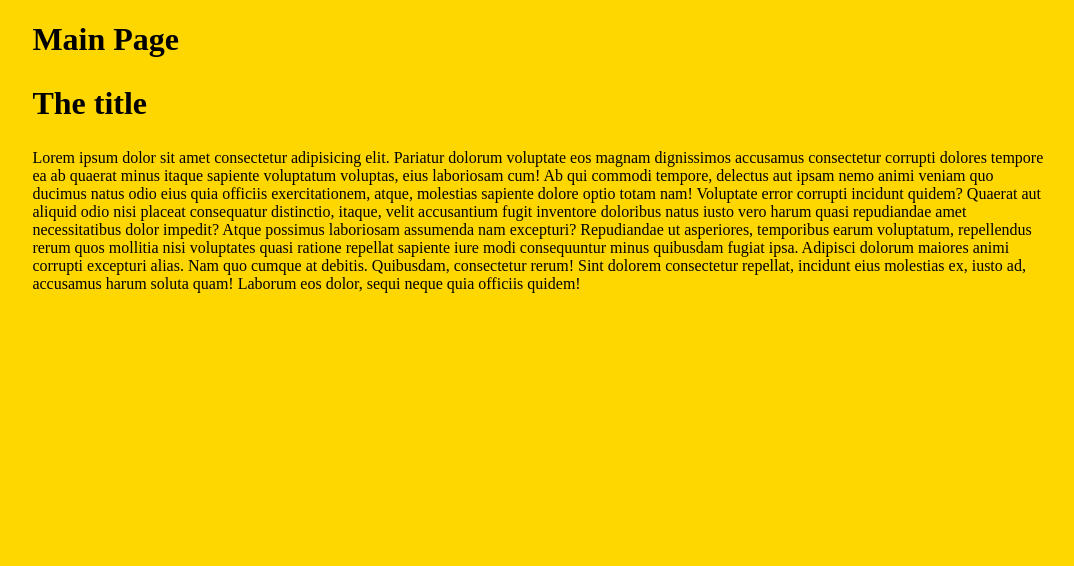
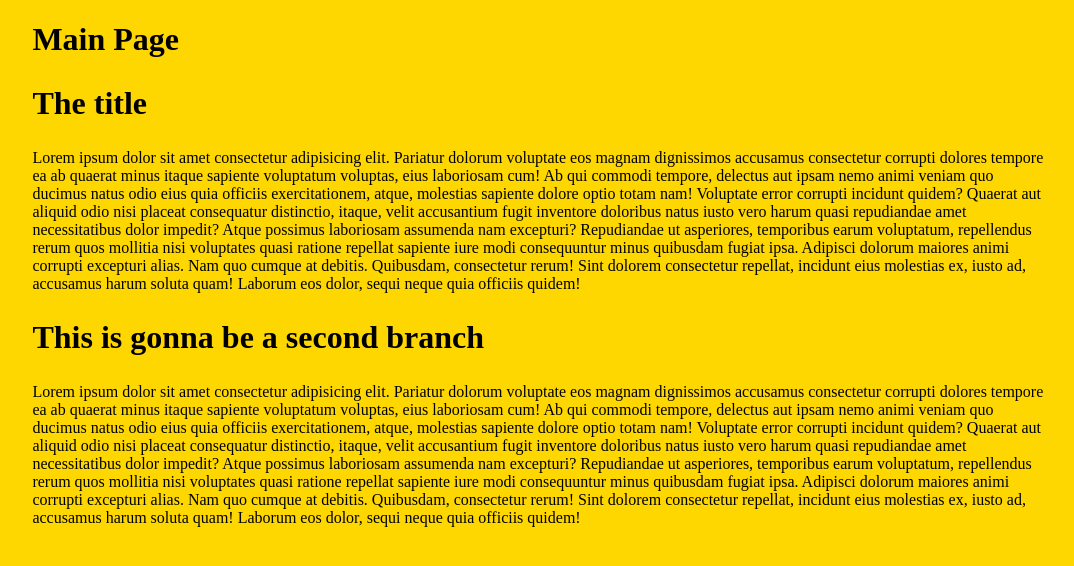
Before and after one commit to Jivchik-jiv/Playground, a plain HTML site: page index.html in a window 1280 px wide. Shown: the whole page, without its empty margins (102-1176 px from the left). Drawn offline with Linux system fonts and the light colour scheme.

Commit message:
New brabch

```diff
--- a/index.html
+++ b/index.html
@@ -26,6 +26,22 @@
             Nam quo cumque at debitis. Quibusdam, consectetur rerum! Sint dolorem consectetur repellat, incidunt eius
             molestias ex, iusto ad, accusamus harum soluta quam! Laborum eos dolor, sequi neque quia officiis quidem!
         </p>
+        <section>
+            <h2>This is gonna be a second branch</h2>
+            <p>Lorem ipsum dolor sit amet consectetur adipisicing elit. Pariatur dolorum voluptate eos magnam dignissimos
+                accusamus consectetur corrupti dolores tempore ea ab quaerat minus itaque sapiente voluptatum voluptas, eius
+                laboriosam cum!
+                Ab qui commodi tempore, delectus aut ipsam nemo animi veniam quo ducimus natus odio eius quia officiis
+                exercitationem, atque, molestias sapiente dolore optio totam nam! Voluptate error corrupti incidunt quidem?
+                Quaerat aut aliquid odio nisi placeat consequatur distinctio, itaque, velit accusantium fugit inventore
+                doloribus natus iusto vero harum quasi repudiandae amet necessitatibus dolor impedit? Atque possimus
+                laboriosam assumenda nam excepturi?
+                Repudiandae ut asperiores, temporibus earum voluptatum, repellendus rerum quos mollitia nisi voluptates
+                quasi ratione repellat sapiente iure modi consequuntur minus quibusdam fugiat ipsa. Adipisci dolorum maiores
+                animi corrupti excepturi alias.
+                Nam quo cumque at debitis. Quibusdam, consectetur rerum! Sint dolorem consectetur repellat, incidunt eius
+                molestias ex, iusto ad, accusamus harum soluta quam! Laborum eos dolor, sequi neque quia officiis quidem!</p>
+        </section>
     </main>
 </body>
 
```
